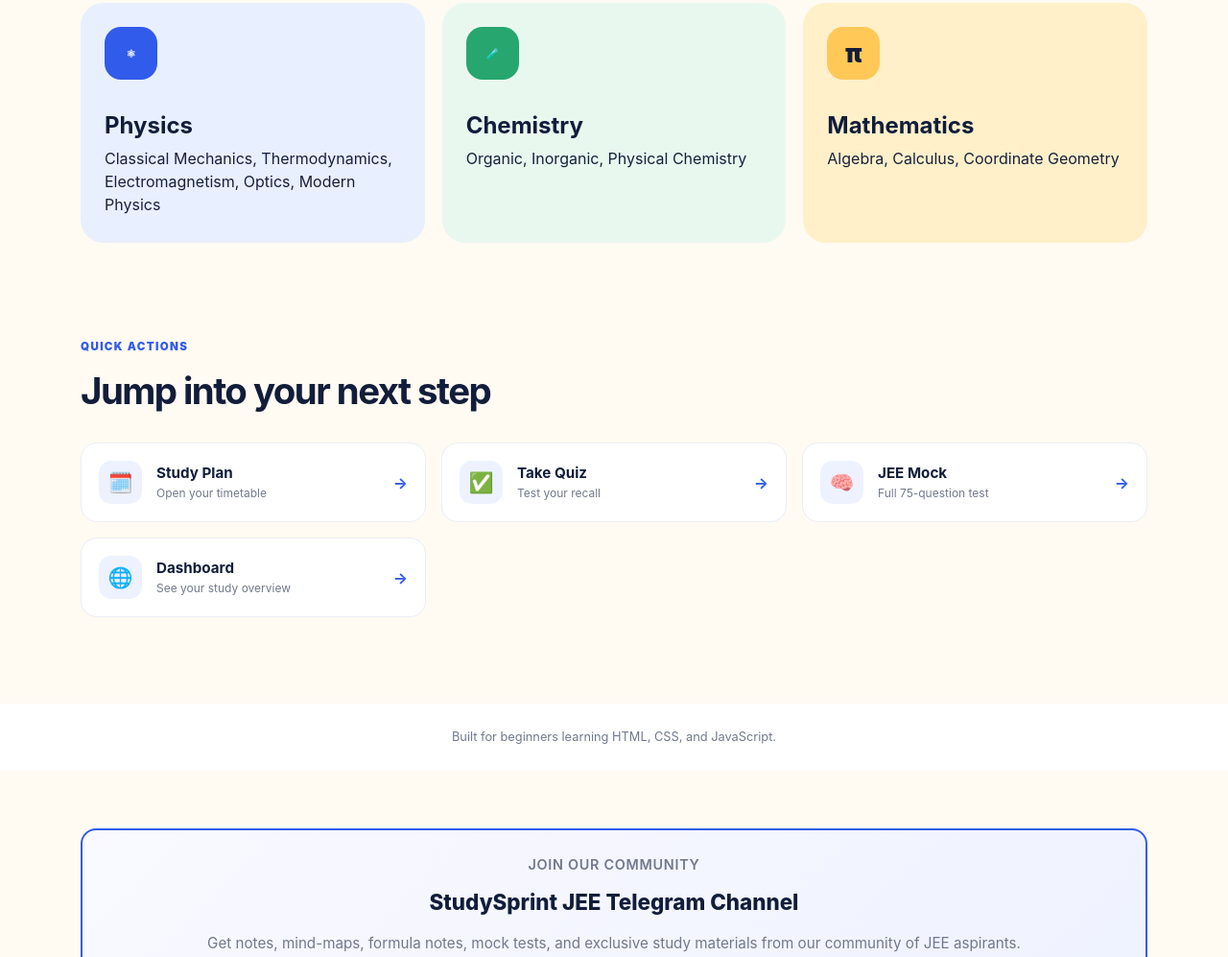
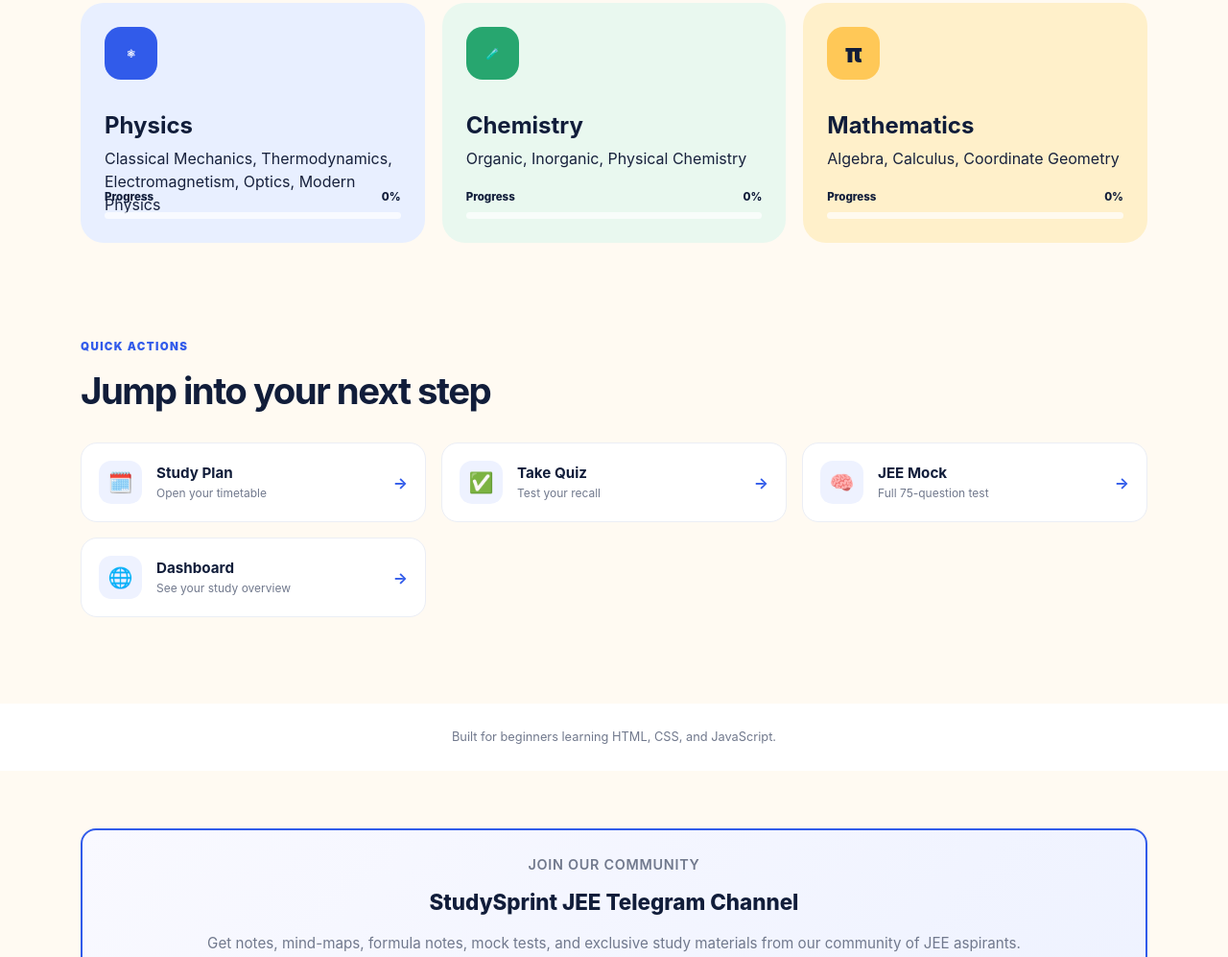
Before and after one commit to studysprintjee-code/studysprint-jee, a plain HTML site: page index.html in a window 1280 px wide. Shown: the part 1256-2253 px from the top of the page at 96% size. Drawn offline with Linux system fonts and the light colour scheme; no server answers.

Commit message:
Add subject progress dashboard visuals

```diff
--- a/dashboard.js
+++ b/dashboard.js
@@ -5,6 +5,7 @@ const topicDelta = document.querySelector("#topicDelta");
 const studyTime = document.querySelector("#studyTime");
 const studyTimeNote = document.querySelector("#studyTimeNote");
 const weekDays = document.querySelectorAll("#weekDays span");
+const subjects = ["physics", "chemistry", "mathematics"];
 
 function readCompletedTopics() {
   return ["physics", "chemistry", "mathematics"].reduce((total, subject) => {
@@ -18,7 +19,11 @@ function readSchedule() {
 }
 
 function renderDashboard() {
-  const completedTopics = readCompletedTopics();
+  const completedBySubject = subjects.reduce((progress, subject) => {
+    progress[subject] = JSON.parse(localStorage.getItem(`completed-${subject}`) || "[]").length;
+    return progress;
+  }, {});
+  const completedTopics = Object.values(completedBySubject).reduce((total, count) => total + count, 0);
   const totalTopics = 36;
   const completion = Math.min(100, Math.round((completedTopics / totalTopics) * 100));
   const schedule = readSchedule();
@@ -42,6 +47,14 @@ function renderDashboard() {
   studyTime.textContent = `${(totalMinutes / 60).toFixed(1)} hrs`;
   studyTimeNote.textContent = totalMinutes ? "From your timetable" : "Add blocks in Study Plan";
 
+  subjects.forEach((subject) => {
+    const percentage = Math.min(100, Math.round((completedBySubject[subject] / 12) * 100));
+    const fill = document.querySelector(`#${subject}ProgressFill`);
+    const label = document.querySelector(`#${subject}ProgressLabel`);
+    if (fill) fill.style.width = `${percentage}%`;
+    if (label) label.textContent = `${percentage}%`;
+  });
+
   weekDays.forEach((day) => {
     const height = Math.round((dailyMinutes[day.dataset.day] / maxMinutes) * 45);
     day.style.setProperty("--day-height", `${height}px`);
--- a/index.html
+++ b/index.html
@@ -549,6 +549,45 @@
         font-size: 0.85rem;
       }
 
+      .subject-progress {
+        position: absolute;
+        right: 25px;
+        bottom: 25px;
+        left: 25px;
+      }
+
+      .subject-progress-heading {
+        display: flex;
+        justify-content: space-between;
+        margin-bottom: 7px;
+        color: var(--navy);
+        font-size: 0.72rem;
+        font-weight: 800;
+      }
+
+      .subject-progress-track {
+        height: 7px;
+        overflow: hidden;
+        border-radius: 20px;
+        background: rgb(255 255 255 / 70%);
+      }
+
+      .subject-progress-fill {
+        width: 0%;
+        height: 100%;
+        border-radius: inherit;
+        background: var(--blue);
+        transition: width 500ms ease;
+      }
+
+      .chemistry-card .subject-progress-fill {
+        background: #27a66f;
+      }
+
+      .maths-card .subject-progress-fill {
+        background: #c58a00;
+      }
+
       .subject-link {
         position: absolute;
         right: 25px;
@@ -908,18 +947,30 @@
           <div class="subject-icon">⚛</div>
           <h3>Physics</h3>
           <p>Classical Mechanics, Thermodynamics, Electromagnetism, Optics, Modern Physics</p>
+          <div class="subject-progress">
+            <div class="subject-progress-heading"><span>Progress</span><span id="physicsProgressLabel">0%</span></div>
+            <div class="subject-progress-track"><div id="physicsProgressFill" class="subject-progress-fill"></div></div>
+          </div>
         </a>
         <!-- Chemistry -->
         <a class="subject-card chemistry-card" href="subject.html?subject=chemistry">
           <div class="subject-icon">🧪</div>
           <h3>Chemistry</h3>
           <p>Organic, Inorganic, Physical Chemistry</p>
+          <div class="subject-progress">
+            <div class="subject-progress-heading"><span>Progress</span><span id="chemistryProgressLabel">0%</span></div>
+            <div class="subject-progress-track"><div id="chemistryProgressFill" class="subject-progress-fill"></div></div>
+          </div>
         </a>
         <!-- Mathematics -->
         <a class="subject-card maths-card" href="subject.html?subject=mathematics">
           <div class="subject-icon">π</div>
           <h3>Mathematics</h3>
           <p>Algebra, Calculus, Coordinate Geometry</p>
+          <div class="subject-progress">
+            <div class="subject-progress-heading"><span>Progress</span><span id="mathematicsProgressLabel">0%</span></div>
+            <div class="subject-progress-track"><div id="mathematicsProgressFill" class="subject-progress-fill"></div></div>
+          </div>
         </a>
       </div>
       </section>
```
